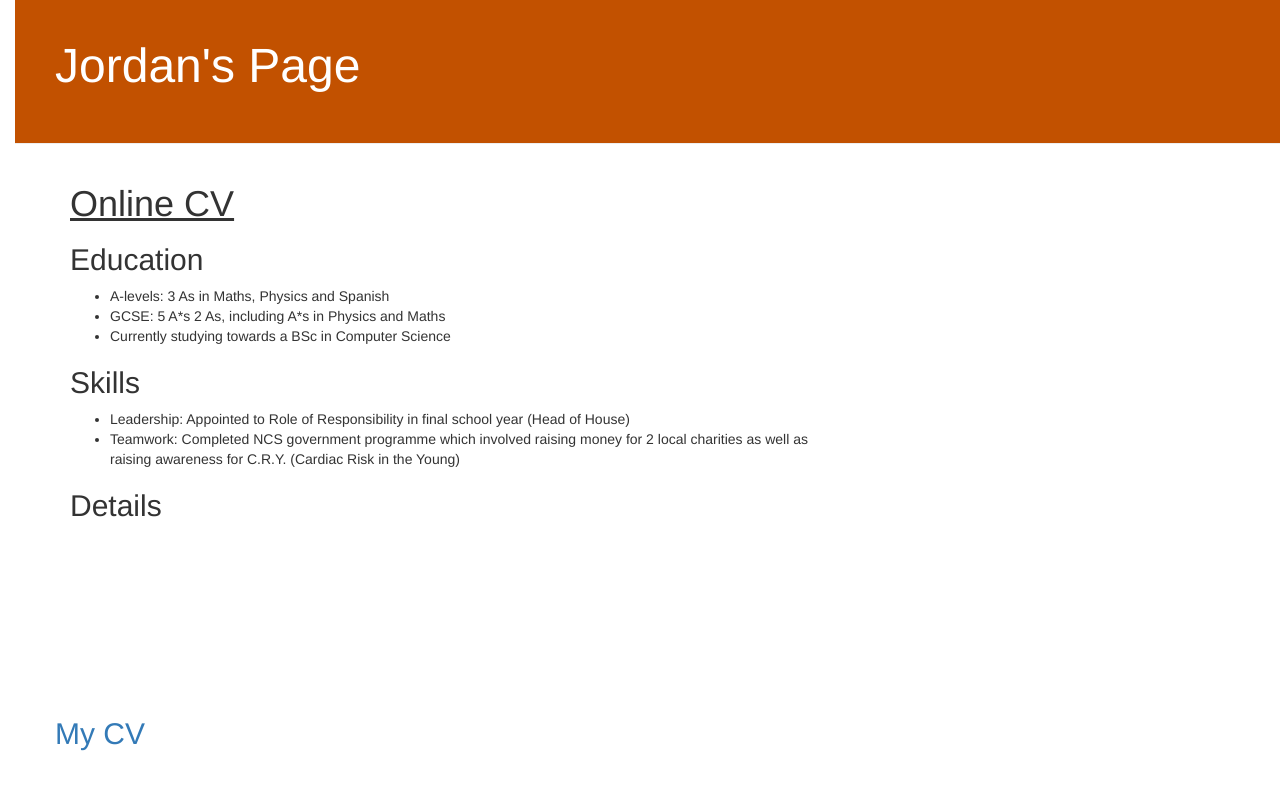
After one commit to JordanC-137/my-first-blog, a Django app: page /post/CV.html in a window 1280 px wide. The commit adds this page. Run offline with Django 3.2, Linux system fonts and the light colour scheme; some libraries are stand-ins or nearby versions.

Commit message:
Added CV

```diff
--- a/blog/static/css/blog.css
+++ b/blog/static/css/blog.css
@@ -48,3 +48,14 @@ body {
 .post h2 a, .post h2 a:visited {
     color: #000000;
 }
+
+
+.footer {
+    bottom: 0;
+    position: absolute;
+    padding: 20px 20px 40px 40px;
+}
+
+.CV-Headers {
+    margin: 10px 0px 10px 0px;
+}
--- /dev/null
+++ b/blog/templates/blog/CV.html
@@ -0,0 +1,26 @@
+{% extends 'blog/base.html' %}
+
+{% block content %}
+<div>
+    <h1><u> Online CV </u></h1>
+    <div>
+        <h2>Education</h2>
+        <ul>
+            <li> A-levels: 3 As in Maths, Physics and Spanish</li>
+            <li>GCSE: 5 A*s 2 As, including A*s in Physics and Maths</li>
+            <li> Currently studying towards a BSc in Computer Science</li>
+        </ul>
+    </div>
+    <div>
+        <h2>Skills</h2>
+        <ul>
+            <li>Leadership: Appointed to Role of Responsibility in final school year (Head of House)</li>
+            <li>Teamwork: Completed NCS government programme which involved raising money for 2 local charities as well as raising awareness for C.R.Y. (Cardiac Risk in the Young) </li>
+
+        </ul>
+    </div>
+    <div>
+        <h2>Details</h2>
+    </div>
+</div>
+{% endblock %}
--- a/blog/templates/blog/base.html
+++ b/blog/templates/blog/base.html
@@ -21,5 +21,9 @@
             </div>
         </div>
     </div>
+    <!--Trying to add CV-->
+    <div class = "footer">
+        <a href = "{% url 'CV' %}"><h2 class = "CV"> My CV</h2></a>
+    </div>
 </body>
 </html>
--- a/blog/urls.py
+++ b/blog/urls.py
@@ -6,4 +6,5 @@ urlpatterns = [
     path('post/<int:pk>/', views.post_detail, name='post_detail'),
     path('post/new/', views.post_new, name='post_new'),
     path('post/<int:pk>/edit/', views.post_edit, name='post_edit'),
+    path('post/CV.html', views.cVAccess, name = "CV"),
 ]
--- a/blog/views.py
+++ b/blog/views.py
@@ -42,3 +42,6 @@ def post_edit(request, pk):
     else:
         form = PostForm(instance= post)
     return render (request, 'blog/post_edit.html', {'form':form})
+
+def cVAccess(request):
+    return render(request, 'blog/CV.html', {})
```
